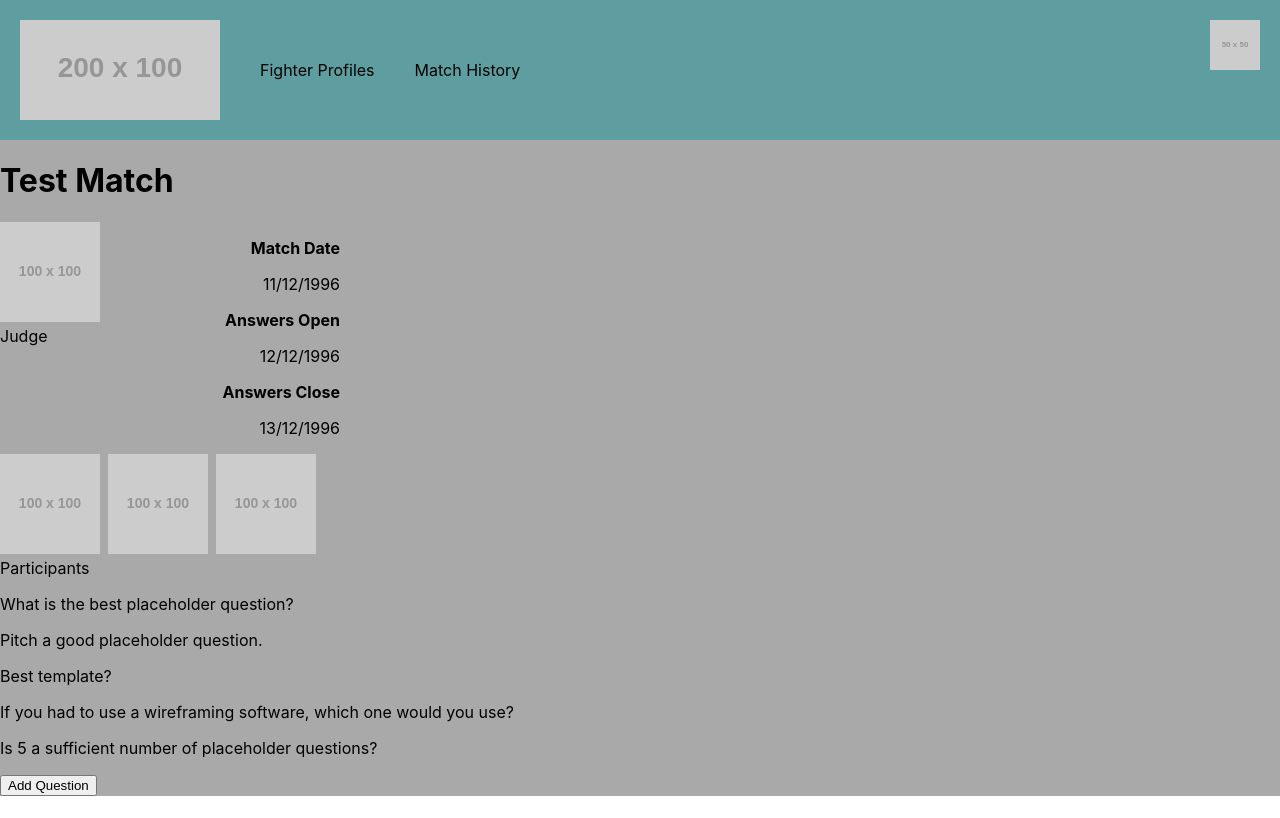
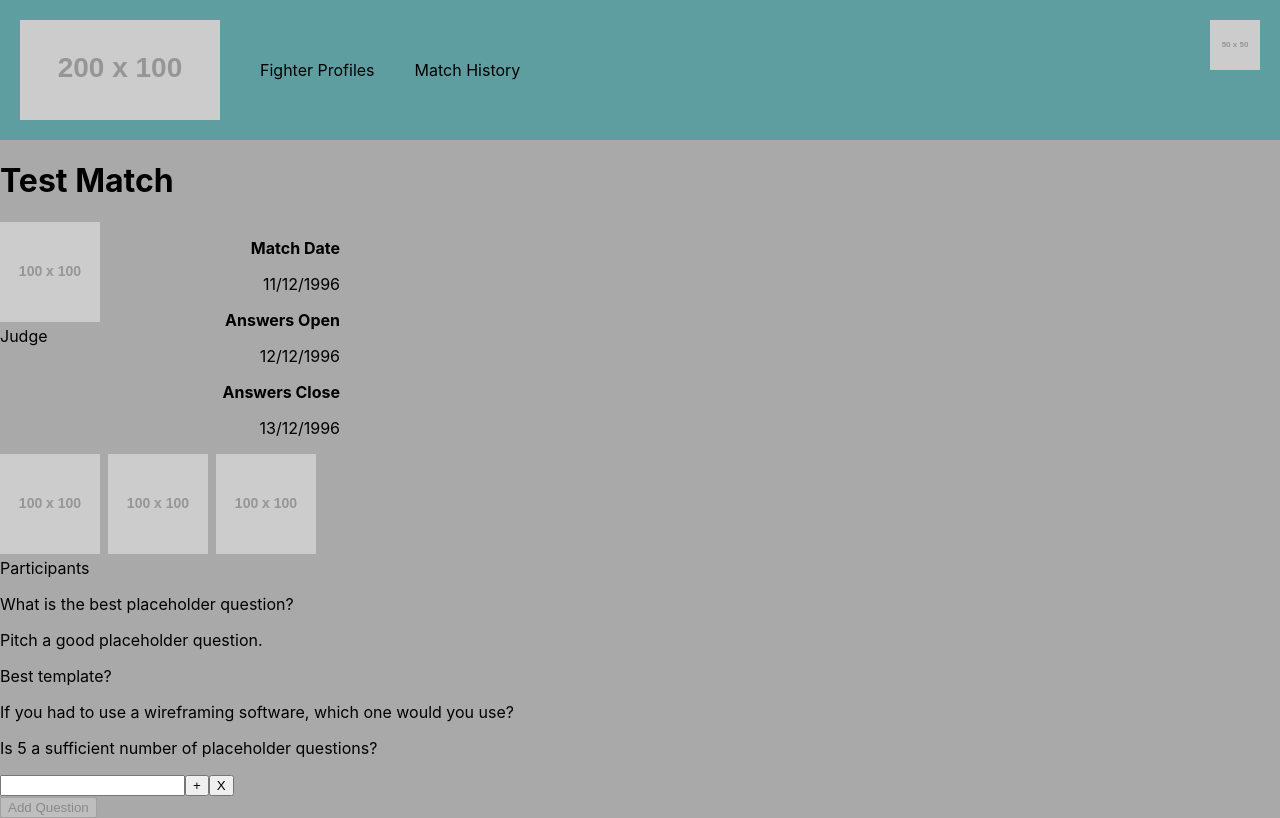
Before and after one commit to rhystaj/game-fights-web-app, a React (Create React App) app in the folder code/game-fights/: page / in a window 1280 px wide. Both pictures are taken after a click on the button "Add Question". Built offline with nearby package versions, Linux system fonts and the light colour scheme.

Commit message:
Complete functionality for adding questions.

```diff
--- a/code/game-fights/src/backend_interface/mock_interface/interface.js
+++ b/code/game-fights/src/backend_interface/mock_interface/interface.js
@@ -28,6 +28,18 @@ export default Object.freeze({
 
     queryMatchInfo(queryCallback){
         setTimeout(() => queryCallback(matchData.soloData), 1000);
+    },
+
+    submitQuestion(data, successCallback, failureCallback){
+
+        if(data.localeCompare("Fail") === 0){
+            //For testing purposes.
+            failureCallback();
+        }
+        else{
+            successCallback();
+        }
+
     }
 
 });
--- a/code/game-fights/src/components/match_management/question_management/QuestionsComponent.jsx
+++ b/code/game-fights/src/components/match_management/question_management/QuestionsComponent.jsx
@@ -9,14 +9,15 @@ class Questions extends LoadingComponent{
         super(props, beInterface.queryQuestions)
     }
 
-    renderQuestion(question){
-        return (<p>{question}</p>);
+    renderQuestion(question, number){
+        return (<p key={number}>{question}</p>);
     }
 
     renderLoaded(){
+        let questionNumber = 0;
         return(
             <div>
-                {this.state.questions.map(this.renderQuestion)}
+                {this.state.questions.map(this.renderQuestion, questionNumber++)}
             </div>
         )
     }
--- a/code/game-fights/src/components/match_management/question_management/QuestionsEditor.jsx
+++ b/code/game-fights/src/components/match_management/question_management/QuestionsEditor.jsx
@@ -1,17 +1,75 @@
 import React from 'react';
 import QuestionsComponent from './QuestionsComponent';
+import beInterface from '../../../backend_interface/interface';
 
+/**
+ * A component that allows you to add/remove items from the list of questions.
+ */
 class QuestionsEditor extends QuestionsComponent{
+
+    enteredQuestion = "";
 
     constructor(props){
         super(props);
+        this.state.addingQuestion = false;
+    }
+
+    addQuestion = () => {
+        this.enteredQuestion = "";
+        this.setState({ addingQuestion: true });
+    }
+
+    cancelQuestionEntry = () => {
+        this.setState({addingQuestion: false});
+    }
+
+    confirmQuestionEntry = () => {
+        beInterface.submitQuestion(this.enteredQuestion, this.onSuccessfulSubmission,
+            this.onSubmissionFailure);
+    }
+
+    onSuccessfulSubmission = () => {
+        this.setState({
+            addingQuestion: false,
+            showingQuestionSubmissionError: false,
+            questions: this.state.questions.concat(this.enteredQuestion)
+        });
+    }
+
+    onSubmissionFailure = () => {
+        this.setState({
+            addingQuestion: false,
+            showingQuestionSubmissionError: true
+        });
+    }
+
+    /**
+     * Render a text edit for adding questions along with confirm and cancel buttons.
+     */
+    renderQuestionEntry(){
+        return (
+            <div>
+                <input type="textedit" onInput={e => {this.enteredQuestion = e.target.value}}/>
+                <button onClick={this.confirmQuestionEntry}>+</button>
+                <button onClick={this.cancelQuestionEntry}>X</button>
+            </div>
+        )
     }
 
     renderLoaded(){
         return(
             <div>
                 {super.renderLoaded()}
-                <button>Add Question</button>
+                {this.state.addingQuestion ? this.renderQuestionEntry() : null}
+                {this.state.showingQuestionSubmissionError ?
+                    <p style={{color: "red"}}>There was an error submitting the question.</p>
+                    : null
+                }
+                <button
+                    onClick={this.addQuestion}
+                    disabled={this.state.addingQuestion}>
+                        {this.state.showingQuestionSubmissionError ? "Try Again" : "Add Question"}
+                </button>
             </div>
         )
     }
```
